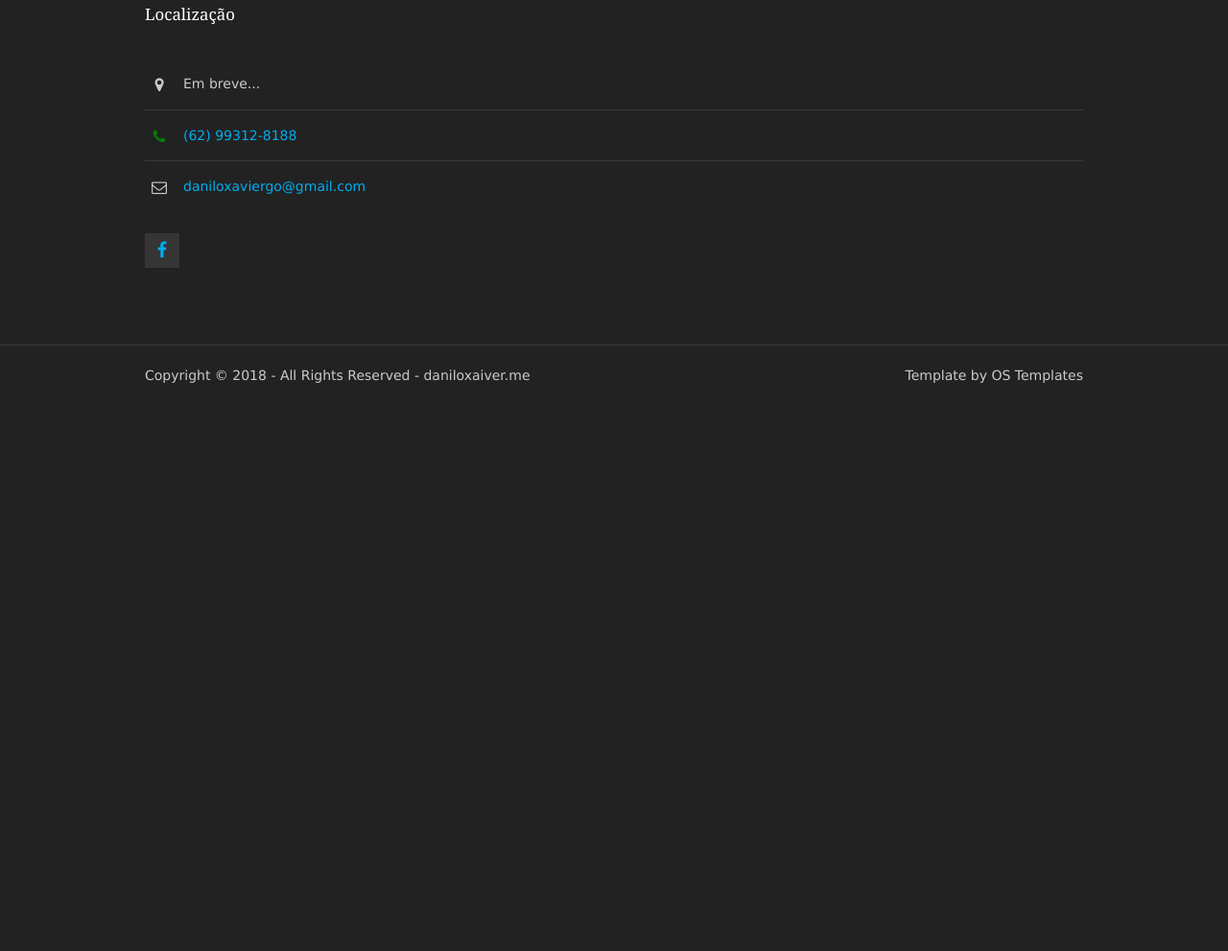
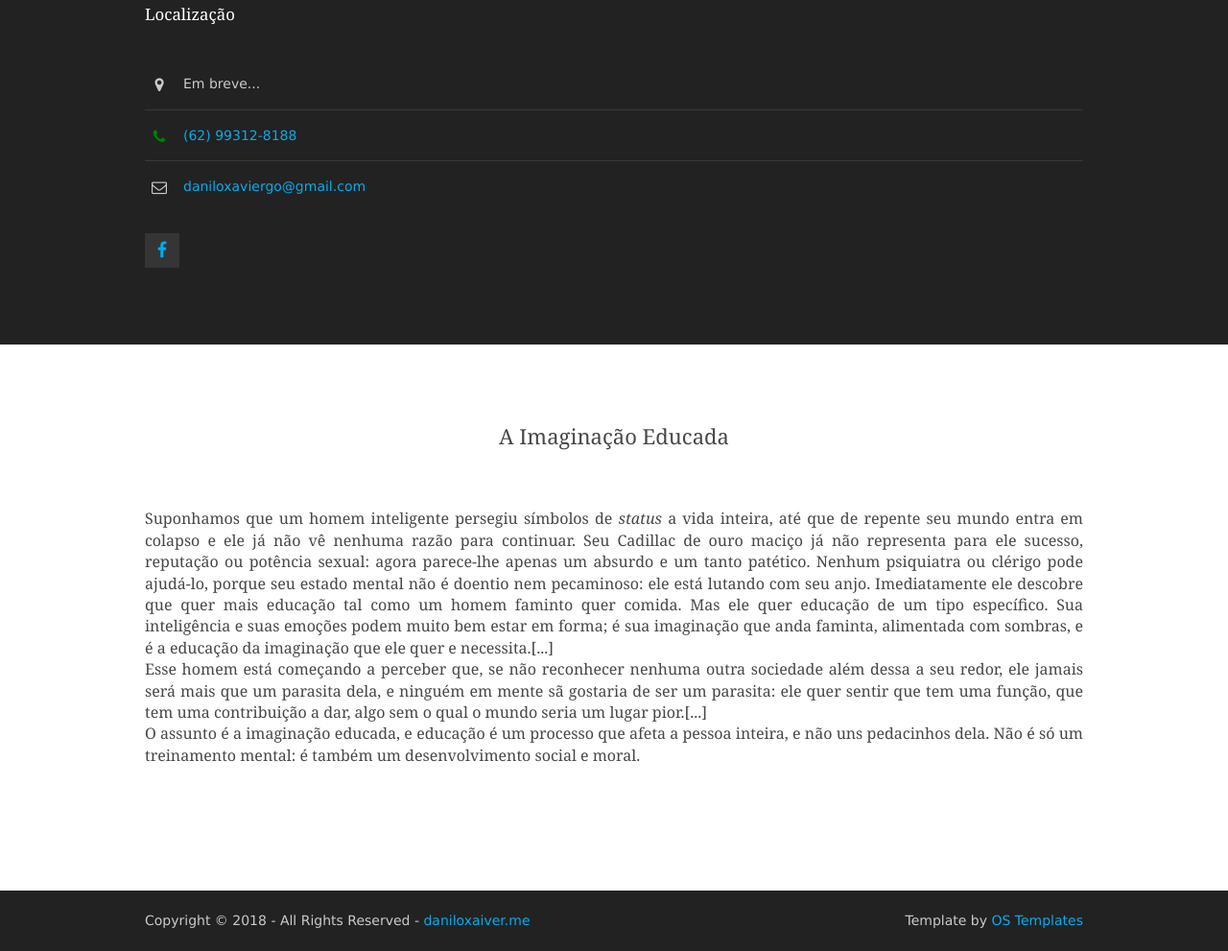
Before and after one commit to daniloxaviergo/site_pessoal, a website: page views/contact.html in a window 1280 px wide. Shown: the part 825-1816 px from the top of the page at 96% size. Before the commit the page ends 1248 px from the top, so only its background shows below. Drawn offline with Linux system fonts and the light colour scheme; files that its build step writes are made by us from their sources; files whose address does not match are found by name.

Commit message:
Adicionado texto na pagina de contato

```diff
--- a/views/contact.html
+++ b/views/contact.html
@@ -179,10 +179,24 @@ Licence URI: http://www.os-templates.com/template-terms
       <!-- ################################################################################################ -->
     </footer>
   </div>
+  <div class="wrapper row3">
+    <main class="hoc container clear">
+      <!-- main body -->
+      <!-- ################################################################################################ -->
+      <div class="sectiontitle">
+        <h3 class="heading">A imaginação Educada</h3>
+      </div>
+      <p class="btmspace-50 justified" style="font-family: Georgia, Times New Roman, Times, serif;  font-size: 16px">Suponhamos que um homem inteligente persegiu símbolos de <i>status</i> a vida inteira, até que de repente seu mundo entra em colapso e ele já não vê nenhuma razão para continuar. Seu Cadillac de ouro maciço já não representa para ele sucesso, reputação ou potência sexual: agora parece-lhe apenas um absurdo e um tanto patético. Nenhum psiquiatra ou clérigo pode ajudá-lo, porque seu estado mental não é doentio nem pecaminoso: ele está lutando com seu anjo. Imediatamente ele descobre que quer mais educação tal como um homem faminto quer comida. Mas ele quer educação de um tipo específico. Sua inteligência e suas emoções podem muito bem estar em forma; é sua imaginação que anda faminta, alimentada com sombras, e é a educação da imaginação que ele quer e necessita.[...]<br>Esse homem está começando a perceber que, se não reconhecer nenhuma outra sociedade além dessa a seu redor, ele jamais será mais que um parasita dela, e ninguém em mente sã gostaria de ser um parasita: ele quer sentir que tem uma função, que tem uma contribuição a dar, algo sem o qual o mundo seria um lugar pior.[...]<br>O assunto é a imaginação educada, e educação é um processo que afeta a pessoa inteira, e não uns pedacinhos dela. Não é só um treinamento mental: é também um desenvolvimento social e moral.</p>
+      <!-- ################################################################################################ -->
+      <!-- / main body -->
+      <div class="clear"></div>
+    </main>
+  </div>
+
   <!-- ################################################################################################ -->
   <!-- ################################################################################################ -->
   <!-- ################################################################################################ -->
-  <div class="wrapper row5">
+  <div class="wrapper row6">
     <div id="copyright" class="hoc clear">
       <!-- ################################################################################################ -->
       <p class="fl_left">Copyright &copy; 2018 - All Rights Reserved - <a href="#">daniloxaiver.me</a></p>
```
